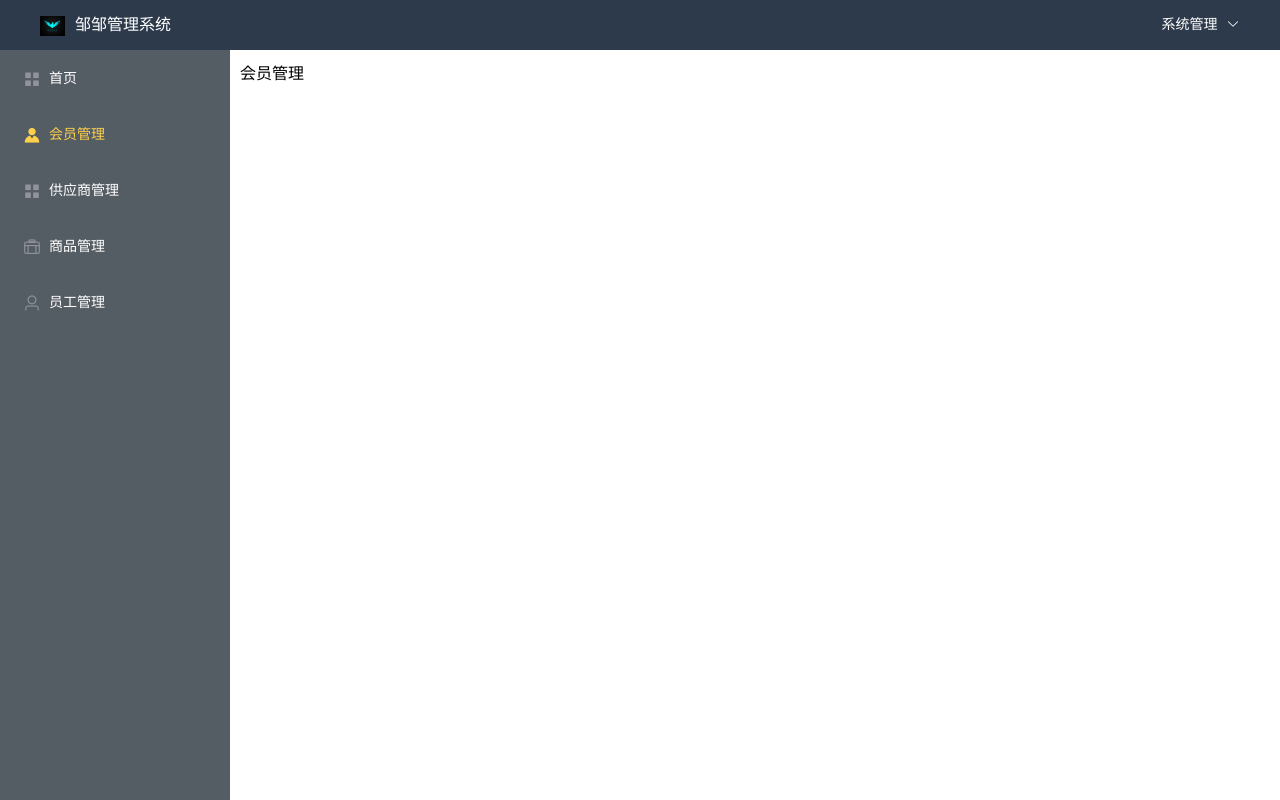
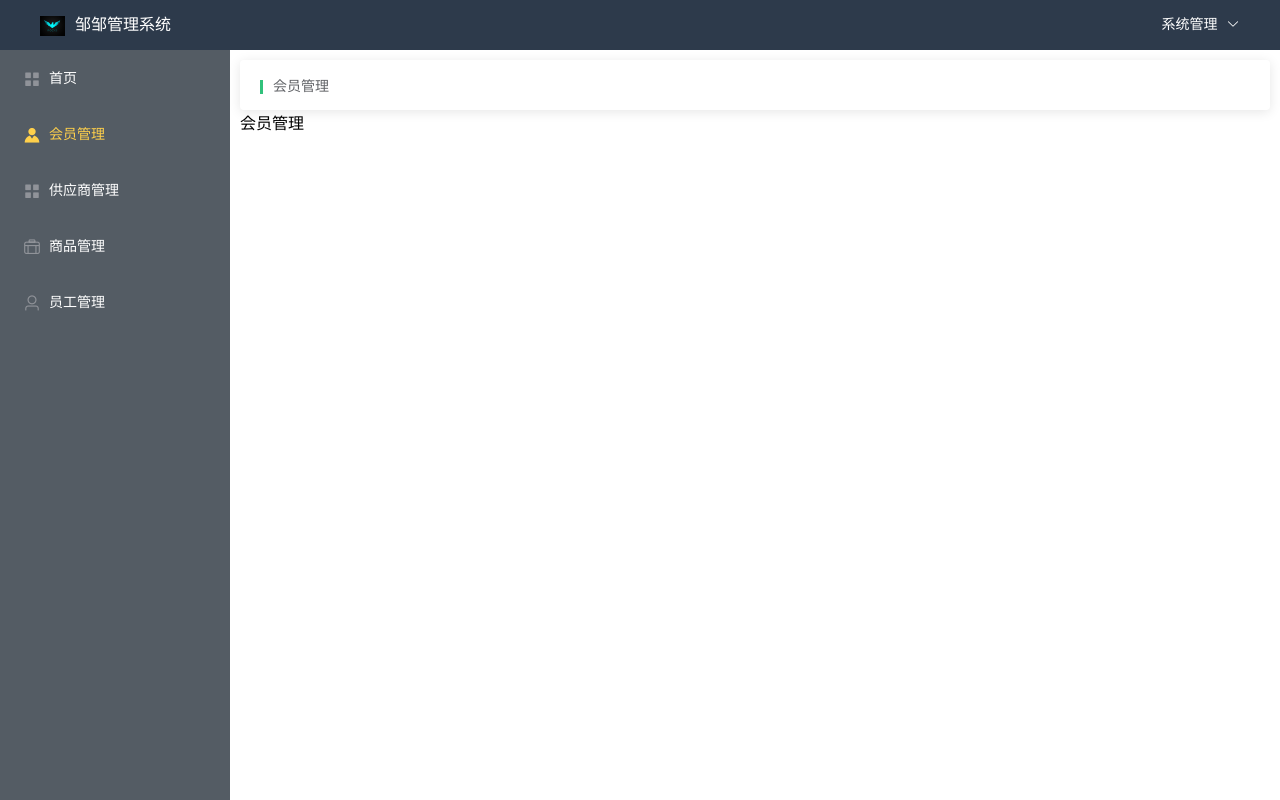
Before and after one commit to liuzouzou/zz-mms, a Vue app: page /#/home in a window 1280 px wide. Both pictures are taken after a click on the item "会员管理". Built offline with nearby package versions, Linux system fonts and the light colour scheme.

Commit message:
主页面导航

```diff
--- /dev/null
+++ b/src/components/AppMain/Link.vue
@@ -0,0 +1,25 @@
+<template>
+    <!-- v-show='$route.path !== "/home" 不显示首页的导航 -->
+    <el-breadcrumb v-show='$route.path !== "/home"' separator="/">
+
+    <!-- $route.meta.title 是我们在路由里定义的meta，$route.path，路由，点击会跳转到对应的路由上 -->
+    <el-breadcrumb-item class="line" :to="{ path:  $route.path }">{{ $route.meta.title}}</el-breadcrumb-item>
+
+    </el-breadcrumb>
+</template>
+
+
+<style scoped>
+.el-breadcrumb{
+      height: 10px;
+      padding: 20px;
+      border-radius: 4px; /* 圆角 */
+      box-shadow: 0 2px 12px 0 rgba(0, 0, 0, 0.1); /* element提供的边框 */
+}
+
+/* 左边的那条绿线 */
+.line{
+      border-left: 3px solid #31c17b;
+      padding-left: 10px;
+}
+</style>
--- a/src/components/AppMain/index.vue
+++ b/src/components/AppMain/index.vue
@@ -1,5 +1,18 @@
 <template>
-      <div class="main">
-        <router-view></router-view>
-      </div>
+  <div class="main">
+        <!--  -->
+    <app-link></app-link>
+
+    <!-- 组件渲染的出口 -->
+    <router-view></router-view>
+  </div>
 </template>
+
+<script>
+// 导入子组件
+import AppLink from './Link.vue'
+
+export default {
+      components: {AppLink} // 注意有s
+}
+</script>
--- a/src/views/home/index.vue
+++ b/src/views/home/index.vue
@@ -1,3 +1,3 @@
 <template>
-  <div>首页</div>
+  <div>邹邹管理系统</div>
 </template>
```
